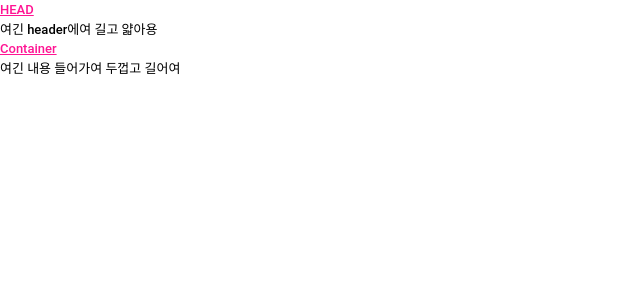
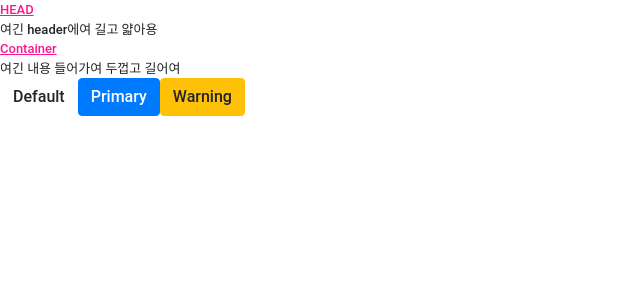
Before and after one commit to jinn11070/react-proj, a React app: page / in a window 1280 px wide. Shown: the top 300 px of the page, without its empty margins (0-640 px from the left). Built offline with nearby package versions, Linux system fonts and the light colour scheme; no server answers; the HTML template or start-up script is replaced by a standard one.

Commit message:
bootstrap - 버튼 예시

```diff
--- a/client/Container.js
+++ b/client/Container.js
@@ -2,12 +2,19 @@
  * Created by Jung Soo-jin on 2018-11-14.
  */
 import React from "react";
+import { ButtonToolbar, Button } from 'react-bootstrap';
 
 const Container = () => {
     return (
         <div>
             <p className="title">Container</p>
             <p>여긴 내용 들어가여 두껍고 길어여</p>
+
+            <ButtonToolbar>
+                <Button>Default</Button>
+                <Button bsStyle="primary">Primary</Button>
+                <Button bsStyle="warning">Warning</Button>
+            </ButtonToolbar>
         </div>
     );
 };
--- a/client/index.js
+++ b/client/index.js
@@ -4,6 +4,7 @@
 import React, { Component } from 'react';
 import ReactDOM from "react-dom";
 import App from './App';
+import 'bootstrap/dist/css/bootstrap.min.css';
 import './scss/index.scss';
 
 ReactDOM.render(
--- a/package.json
+++ b/package.json
@@ -11,12 +11,14 @@
   "author": "sjjung@datastreams.co.kr",
   "license": "ISC",
   "dependencies": {
+    "bootstrap": "^4.1.3",
     "express": "^4.16.4",
     "express-session": "^1.15.6",
     "http": "0.0.0",
     "nodemon": "^1.18.6",
     "path": "^0.12.7",
     "react": "^16.6.1",
+    "react-bootstrap": "^0.32.4",
     "react-dom": "^16.6.1"
   },
   "devDependencies": {
--- a/webpack.config.js
+++ b/webpack.config.js
@@ -19,7 +19,7 @@ module.exports = {
                 use: ['babel-loader']
             },
             {
-                test: /\.scss$/,
+                test: /\.(scss|css)$/,
                 use: [
                     {
                         loader: "style-loader" // creates style nodes from JS strings
```
Also changed, not shown: 1 other file (tests, documents, lock files or other folders).
